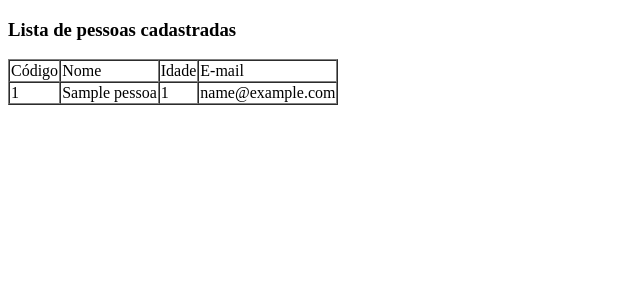
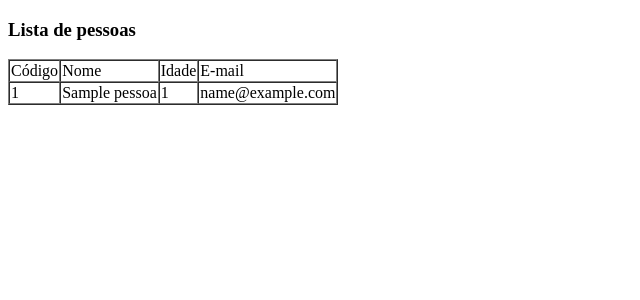
Before and after one commit to eduardasilvaa/ProjetoPHP, a PHP site: page /consultar.php in a window 1280 px wide. Shown: the top 300 px of the page, without its empty margins (0-640 px from the left). Run offline with PHP 8.4, Linux system fonts and the light colour scheme; tables that the repository leaves empty hold one stand-in row (values such as "Sample post").

Commit message:
alteração do texto

```diff
--- a/consultar.php
+++ b/consultar.php
@@ -15,7 +15,7 @@
     <title>Consultar</title>
 </head>
 <body>
-    <h3>Lista de pessoas cadastradas</h3>
+    <h3>Lista de pessoas</h3>
     <?php if($resultado->num_rows > 0) : ?>
     <table border="1" cellpading="5" cellspacing="0">
         <tr>
```
